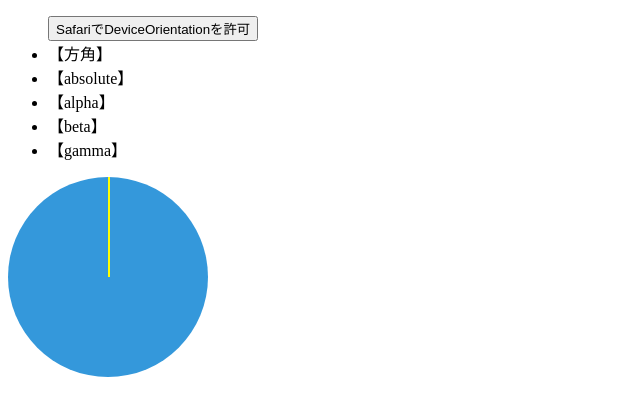
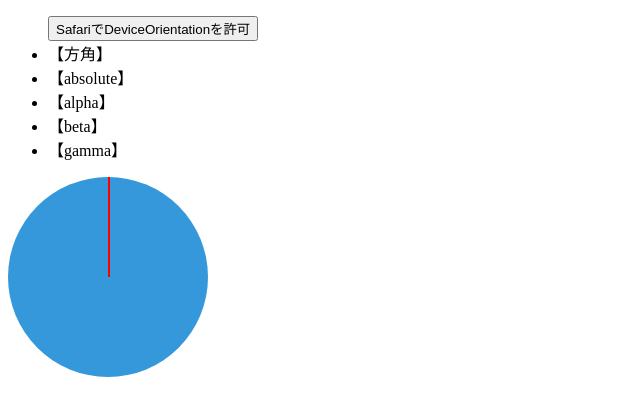
Before and after one commit to turpan9076/orientation-sample, a plain HTML site: page index.html in a window 1280 px wide. Shown: the full height of the page, 0-640 px from the left. Drawn offline with Linux system fonts and the light colour scheme.

Commit message:
first commit

```diff
--- a/style.css
+++ b/style.css
@@ -16,7 +16,7 @@
 .needle {
     width: 2px;
     height: 100px;
-    background-color: #ff0;
+    background-color: #f00;
     position: absolute;
     transform-origin: 50% 0;
     transform: rotate(180deg);
```
